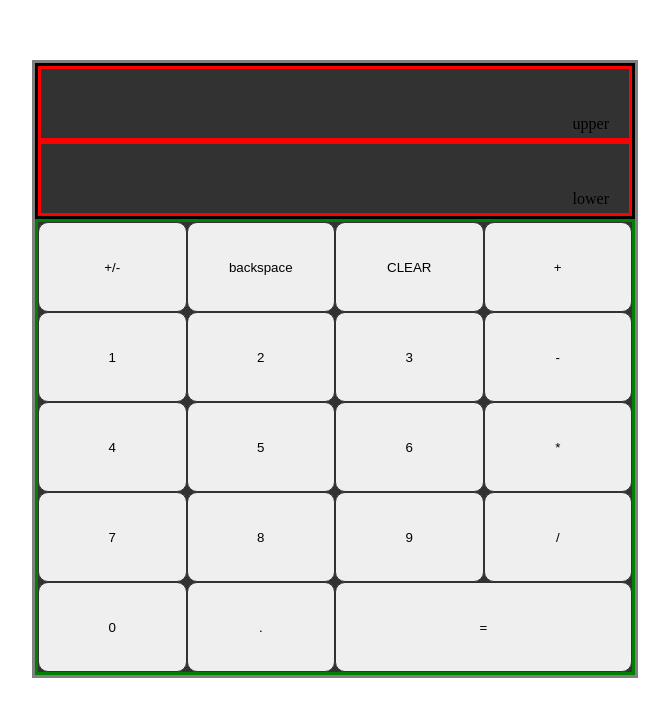
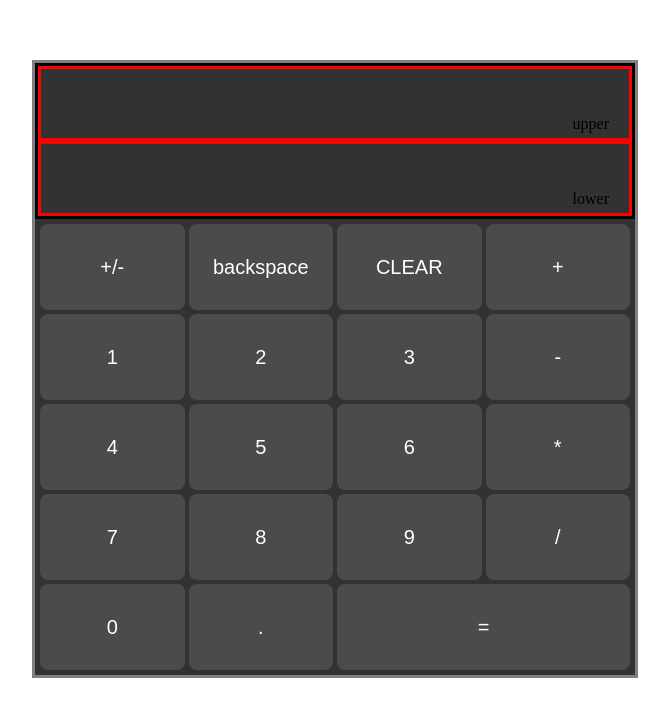
Before and after one commit to md0805gg/Calculator, a plain HTML site: page index.html in a window 1280 px wide. Shown: the part 131-848 px from the top of the page, without its empty margins (305-974 px from the left). Drawn offline with Linux system fonts and the light colour scheme.

Commit message:
CSS: Add button styles

```diff
--- a/styles.css
+++ b/styles.css
@@ -41,7 +41,7 @@ body {
   flex-wrap: wrap;
   flex-direction: row;
   height: 450px;
-  border: green solid;
+  margin: 3px;
 }
 
 .section-upper {
@@ -52,8 +52,11 @@ body {
 button {
   height: 1/5;
   width: 25%;
-  border: solid 1px rgb(50, 50, 50);;
+  border: solid 2px rgb(50, 50, 50);;
   border-radius: 10px;
+  font-size: 20px;
+  color: white;
+  background-color: rgb(75, 75, 75);
 }
 
 .button-operate {
```
